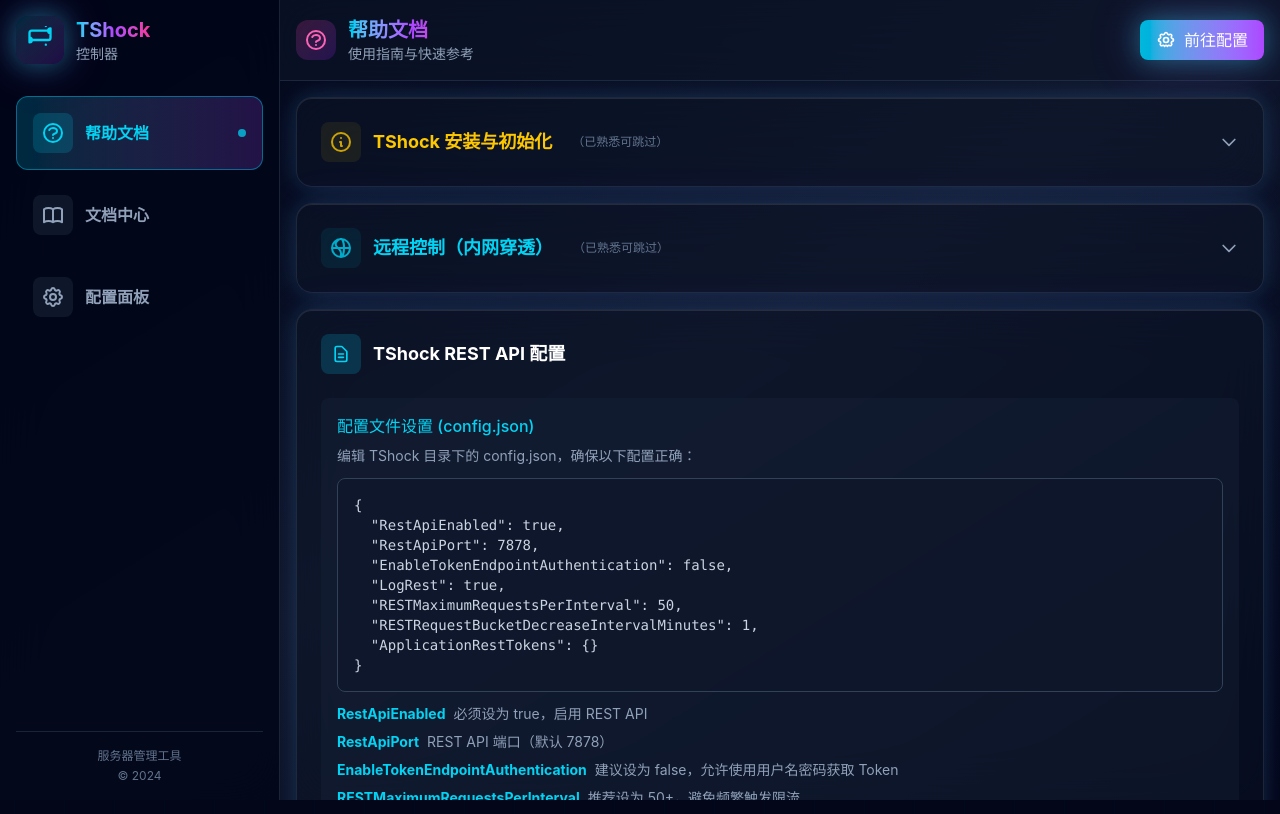
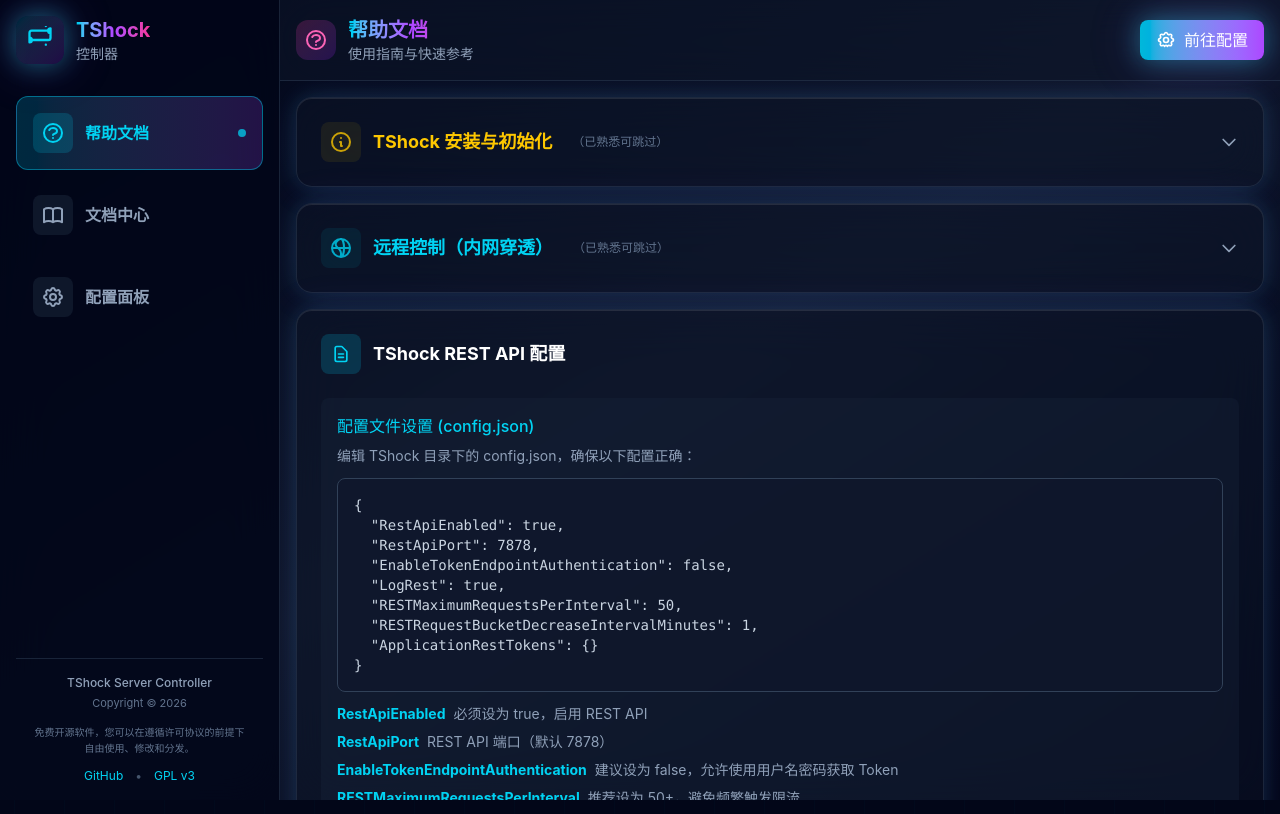
Before and after one commit to WYeYang/tshock-web-controller, a React (Vite) app: page / in a window 1280 px wide. Built offline with nearby package versions, Linux system fonts and the light colour scheme.

Commit message:
完善版权声明：添加GNU GPL v3许可证，优化侧边栏版权区域排版

```diff
--- a/src/components/Sidebar.tsx
+++ b/src/components/Sidebar.tsx
@@ -118,10 +118,24 @@
         ))}
       </div>
 
-      <div className="mt-8 pt-4 border-t border-slate-700/50">
-        <div className="text-center text-slate-500 text-xs">
-          <p>服务器管理工具</p>
-          <p className="mt-1">© 2024</p>
+      <div className="mt-8 pt-4 border-t border-slate-700/50 space-y-3">
+        <div className="text-center space-y-1">
+          <p className="text-slate-400 text-xs font-medium">TShock Server Controller</p>
+          <p className="text-slate-500 text-[11px]">Copyright © 2026</p>
+        </div>
+        <div className="text-center">
+          <p className="text-slate-500 text-[10px] leading-relaxed">
+            免费开源软件，您可以在遵循许可协议的前提下<br />自由使用、修改和分发。
+          </p>
+        </div>
+        <div className="flex justify-center gap-3">
+          <a href="https://github.com/WYeYang/tshock-web-controller" target="_blank" rel="noopener noreferrer" className="text-cyan-400 hover:text-cyan-300 text-xs transition-colors">
+            GitHub
+          </a>
+          <span className="text-slate-600 text-xs">•</span>
+          <a href="https://www.gnu.org/licenses/" target="_blank" rel="noopener noreferrer" className="text-cyan-400 hover:text-cyan-300 text-xs transition-colors">
+            GPL v3
+          </a>
         </div>
       </div>
     </div>
```
Also changed, not shown: 1 other file (tests, documents, lock files or other folders).
